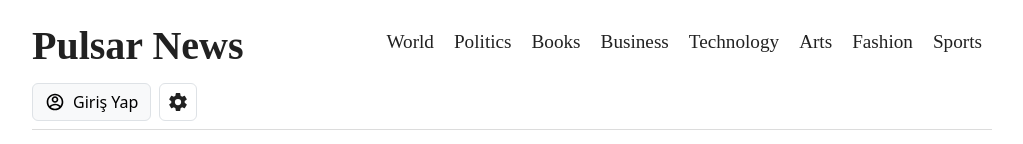
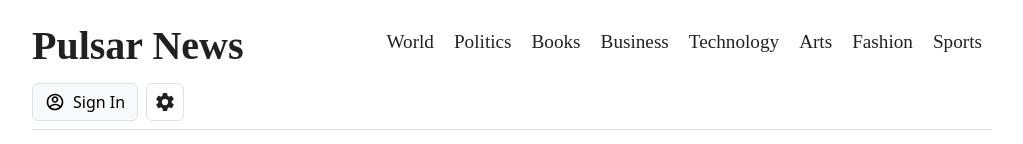
Before and after one commit to mahmuttunahanaktas/Pulsar-News, a React (Create React App) app: page /SignIn in a window 1280 px wide. Shown: the top 144 px of the page, without its empty margins (128-1151 px from the left). Built offline with nearby package versions, Linux system fonts and the light colour scheme; a web font is replaced by a local one.

Commit message:
sign out

```diff
--- a/src/components/Navbar.js
+++ b/src/components/Navbar.js
@@ -55,7 +55,7 @@ function Navbar() {
         <div className="navbar-items-div d-flex align-items-center gap-2">
           <button onClick={(e) => handleAuth()} className="btn btn-light border d-flex align-items-center">
             <RiAccountCircleLine className='mr-2 text-xl' />
-            <p className="m-0 font-sans">{islogin ? "Çıkış Yap" : "Giriş Yap"}</p>
+            <p className="m-0 font-sans">{islogin ? "Sign Out" : "Sign In"}</p>
           </button>
           <button onClick={togglePopup} className='p-2 rounded hover:bg-gray-200 transition border'>
             <IoSettingsSharp className='text-xl' />
```
